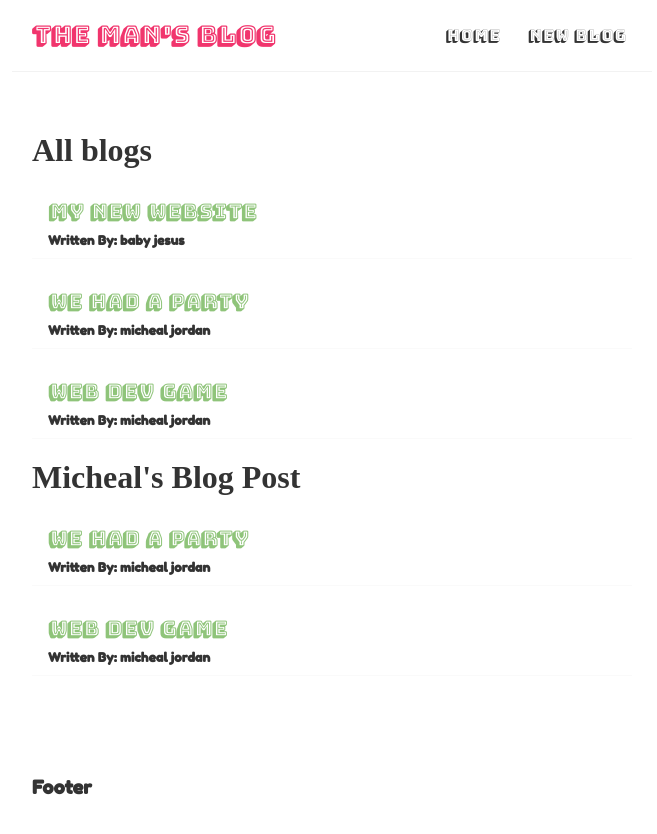
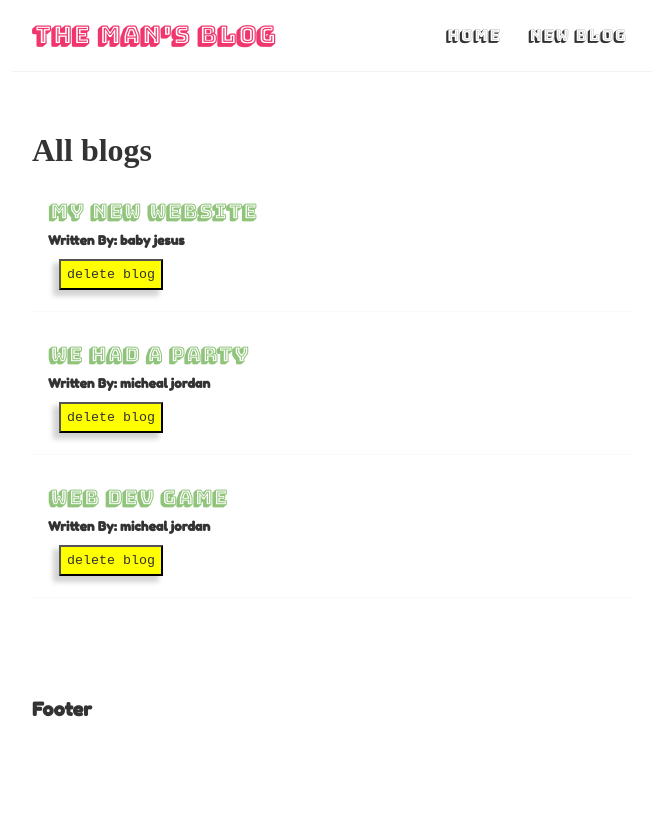
Before and after one commit to jonbleibdrey/medium-project-react, a React (Create React App) app: page / in a window 1280 px wide. Shown: the top 834 px of the page, without its empty margins (308-965 px from the left). After the commit the page ends 800 px from the top, so only its background shows below. Built offline with nearby package versions, Linux system fonts and the light colour scheme.

Commit message:
added a delte fucntion for each blog

```diff
--- a/src/BlogList.js
+++ b/src/BlogList.js
@@ -1,6 +1,8 @@
 import React from "react";
 
-const BlogList = ({ blogs, title }) => {
+const BlogList = ({ blogs, title, handleDelete }) => {
+
+
   return (
     <div className="blog-list">
       <h1> {title} </h1>
@@ -10,6 +12,7 @@
           <p>
             <h4>Written By: {blog.author}</h4>
           </p>
+          <button onClick={() => handleDelete(blog.id)}> delete blog </button>
         </div>
       ))}
     </div>
--- a/src/Home.js
+++ b/src/Home.js
@@ -23,15 +23,18 @@
     },
   ]);
 
-  console.log(setBlogs);
+  const handleDelete = (id) => {
+    const newBlogs = blogs.filter((blog) => blog.id !== id);
+    setBlogs(newBlogs);
+  };
 
   return (
     <div className="home">
-      <BlogList blogs={blogs} title="All blogs" />
-      <BlogList
+      <BlogList blogs={blogs} title="All blogs" handleDelete={handleDelete} />
+      {/* <BlogList
         blogs={blogs.filter((blog) => blog.author === "micheal jordan")}
         title="Micheal's Blog Post"
-      />
+      /> */}
     </div>
   );
 };
```
